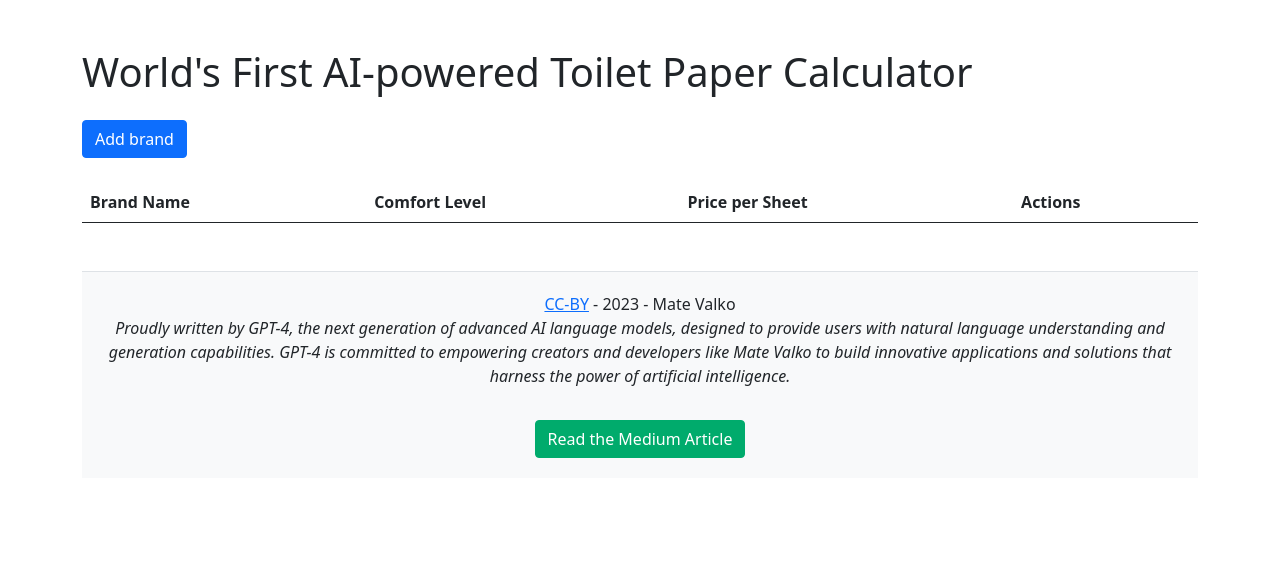
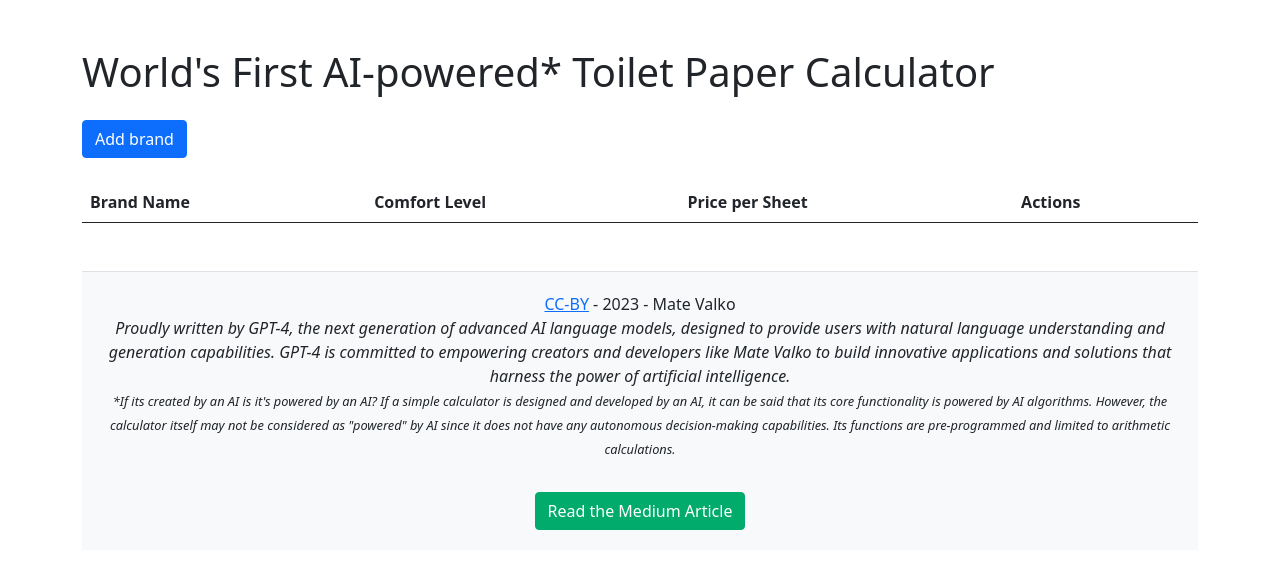
Before and after one commit to vmatt/vmatt.github.io, a plain HTML site: page tp/index.html in a window 1280 px wide. Drawn offline with nearby package versions, Linux system fonts and the light colour scheme.

Commit message:
added disclaimer

```diff
--- a/tp/index.html
+++ b/tp/index.html
@@ -3,7 +3,7 @@
 <head>
   <meta charset="UTF-8">
   <meta name="viewport" content="width=device-width, initial-scale=1.0">
-  <title>World's First AI developed Toilet Paper Calculator</title>
+  <title>World's First AI-powered* Toilet Paper Calculator</title>
   <link href="https://cdn.jsdelivr.net/npm/bootstrap@5.1.0/dist/css/bootstrap.min.css" rel="stylesheet">
   <script src="https://code.jquery.com/jquery-3.6.0.min.js"></script>
     <style>
@@ -37,11 +37,14 @@
             border-color: #008c58;
             color: white;
           }
+          .foot-note {
+            font-size: 0.8em;
+          }
     </style>
 </head>
 <body>
   <div class="container">
-    <h1 class="mt-5">World's First AI-powered Toilet Paper Calculator</h1>
+    <h1 class="mt-5">World's First AI-powered* Toilet Paper Calculator</h1>
     <button class="btn btn-primary mt-3" data-bs-toggle="modal" data-bs-target="#addBrandModal">Add brand</button>
     <table class="table mt-4">
       <thead>
@@ -59,7 +62,7 @@
 
   <p class="text-center"><a href="https://creativecommons.org/licenses/by/2.0/">CC-BY</a> - 2023 - Mate Valko <br>
   <i>Proudly written by GPT-4, the next generation of advanced AI language models, designed to provide users with natural language understanding and generation capabilities. GPT-4 is committed to empowering creators and developers like Mate Valko to build innovative applications and solutions that harness the power of artificial intelligence.</i>
-    </p>
+    <br><i class="foot-note">*If its created by an AI is it's powered by an AI? If a simple calculator is designed and developed by an AI, it can be said that its core functionality is powered by AI algorithms. However, the calculator itself may not be considered as "powered" by AI since it does not have any autonomous decision-making capabilities. Its functions are pre-programmed and limited to arithmetic calculations.</i></p>
   <button class="btn medium-article-btn mt-3" id="mediumArticleBtn">Read the Medium Article</button>
 </footer>
   </div>
```
